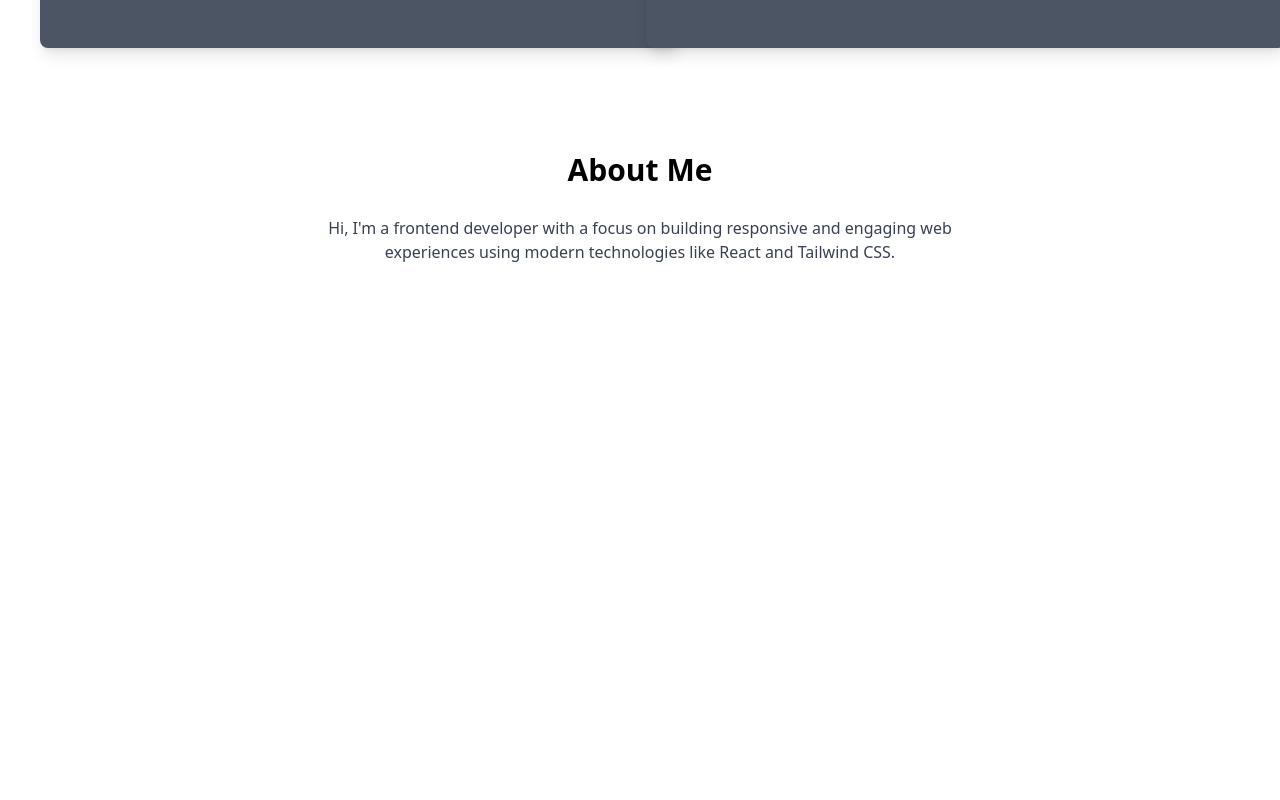
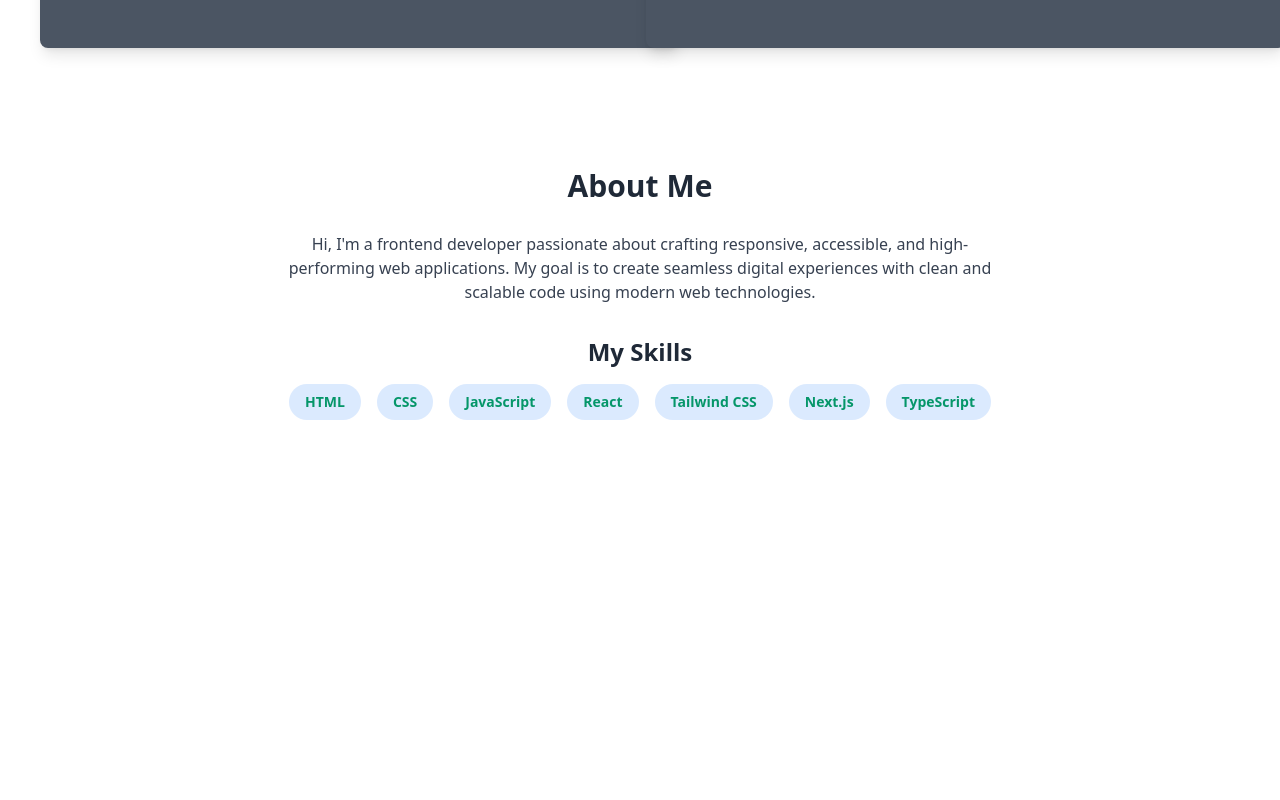
Before and after one commit to Bolaji87/portfolio-v1, a React (Vite) app: page / in a window 1280 px wide. Shown: the part 1380-2180 px from the top of the page. Built offline with nearby package versions, Linux system fonts and the light colour scheme.

Commit message:
feat: add skills set

```diff
--- a/src/components/About.jsx
+++ b/src/components/About.jsx
@@ -1,14 +1,52 @@
-const About = () => {
+// const About = () => {
+//   return (
+//     <div className="max-w-3xl py-8 min-h-screen px-8  text-center my-6 mx-auto">
+//       <h2 className="text-3xl font-semibold mb-7">About Me</h2>
+//       <p className="text-gray-700">
+//         Hi, I'm a frontend developer with a focus on building responsive and
+//         engaging web experiences using modern technologies like React and
+//         Tailwind CSS.
+//       </p>
+//     </div>
+//   );
+// };
+
+// export default About;
+
+const skills = [
+  "HTML",
+  "CSS",
+  "JavaScript",
+  "React",
+  "Tailwind CSS",
+  "Next.js",
+  "TypeScript",
+];
+
+function About() {
   return (
-    <div className="max-w-3xl py-8 min-h-screen px-8  text-center my-6 mx-auto">
-      <h2 className="text-3xl font-semibold mb-7">About Me</h2>
-      <p className="text-gray-700">
-        Hi, I'm a frontend developer with a focus on building responsive and
-        engaging web experiences using modern technologies like React and
-        Tailwind CSS.
+    <div className="max-w-3xl py-12 min-h-screen px-8 text-center my-6 mx-auto">
+      <h2 className="text-3xl font-semibold mb-7 text-gray-800">About Me</h2>
+      <p className="text-gray-700 font-medium mb-8">
+        Hi, I'm a frontend developer passionate about crafting responsive,
+        accessible, and high-performing web applications. My goal is to create
+        seamless digital experiences with clean and scalable code using modern
+        web technologies.
       </p>
+
+      <h3 className="text-2xl font-semibold mb-4 text-gray-800">My Skills</h3>
+      <div className="flex flex-wrap justify-center gap-4">
+        {skills.map((skill) => (
+          <span
+            key={skill}
+            className="bg-blue-100 text-emerald-600 px-4 py-2 rounded-full font-semibold text-sm hover:bg-gradient-to-b from-blue-400 to-indigo-600  hover:text-white p-8  transition"
+          >
+            {skill}
+          </span>
+        ))}
+      </div>
     </div>
   );
-};
+}
 
 export default About;
```
